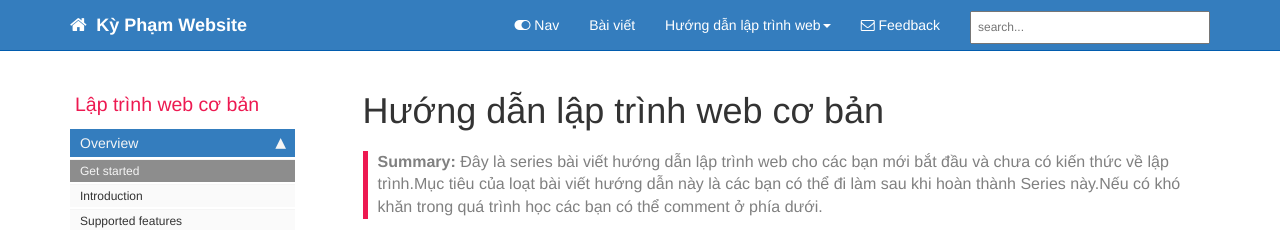
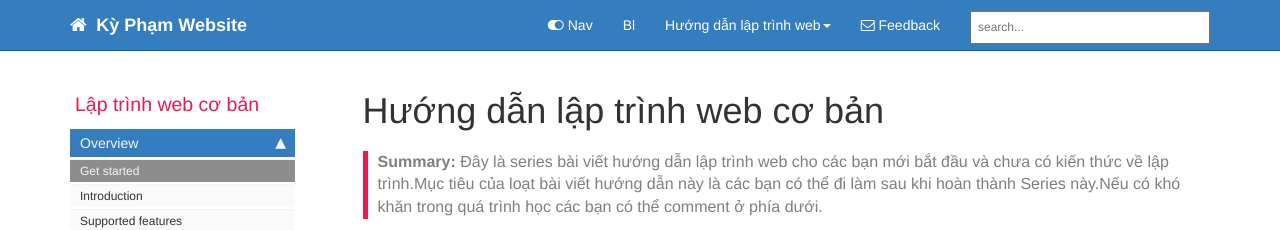
Before and after one commit to kyptit94/kyptit94.github.io, a Jekyll site: the page built from index.md, in a window 1280 px wide and 900 px high. Shown: the top 230 px of the window. Built offline with Jekyll 4.4.1, drawn with Linux system fonts in a browser that asks for light colours; nearby versions of some CDN libraries; comment, search, counter and statistics services are not loaded.

Commit message:
Update topnav.yml

```diff
--- a/_data/topnav.yml
+++ b/_data/topnav.yml
@@ -3,8 +3,8 @@
 topnav:
 - title: Topnav
   items:
-    - title: Bài viết
-      url: /news
+    - title: Bl
+      url: /blog
 
 #Topnav dropdowns
 topnav_dropdowns:
```
